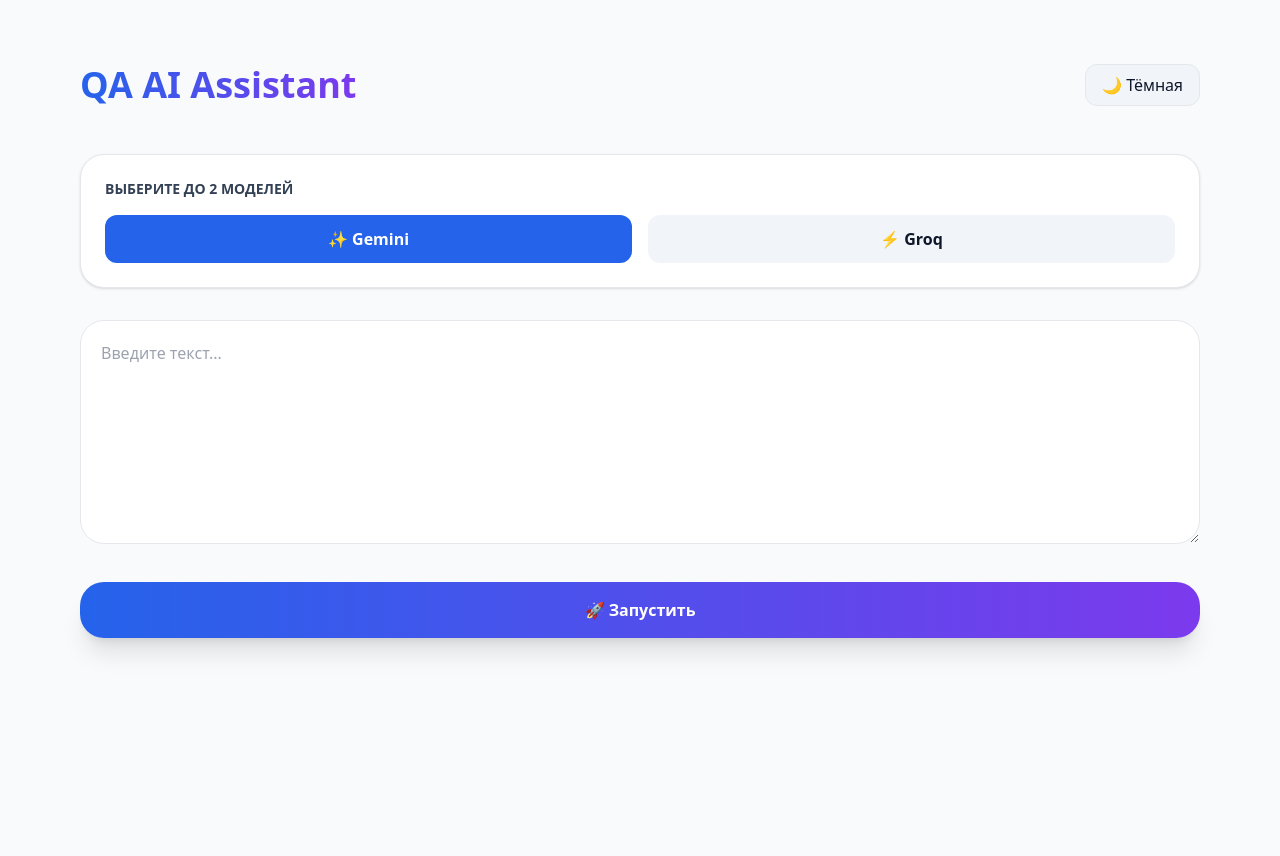
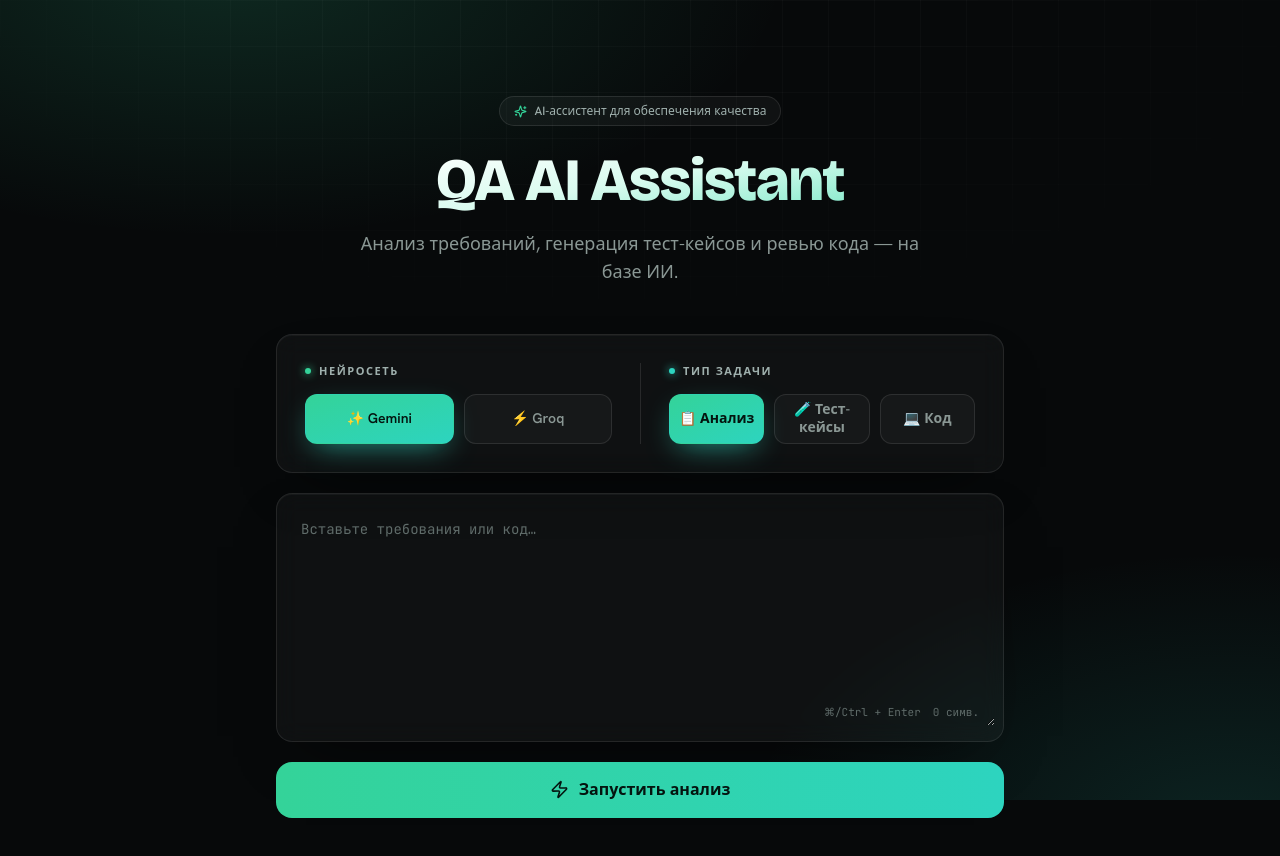
Before and after one commit to AlexeySaraev/QASite, a Next.js app: page / in a window 1280 px wide. Shown: the top 856 px of the page. Before the commit the page ends 800 px from the top, so only its background shows below. Built offline with nearby package versions, Linux system fonts and the light colour scheme.

Commit message:
Update page.tsx

```diff
--- a/app/page.tsx
+++ b/app/page.tsx
@@ -1,146 +1,262 @@
 "use client";
 
-import { useState, useEffect } from "react";
-import { X, Sun, Moon } from "lucide-react";
+import { useState } from "react";
+import { X, Copy, Check, Loader2, Sparkles, Zap } from "lucide-react";
+
+const MODELS = [
+  { id: "gemini", label: "✨ Gemini" },
+  { id: "groq", label: "⚡ Groq" },
+];
+
+const TASKS = [
+  { id: "requirements", label: "📋 Анализ" },
+  { id: "testcases", label: "🧪 Тест-кейсы" },
+  { id: "code", label: "💻 Код" },
+];
 
 export default function Home() {
   const [input, setInput] = useState("");
-  const [results, setResults] = useState<{ model: string; result: string }[]>([]);
-  const [selectedModels, setSelectedModels] = useState<string[]>(["gemini"]);
+  const [result, setResult] = useState("");
+  const [model, setModel] = useState("gemini");
   const [taskType, setTaskType] = useState("requirements");
   const [loading, setLoading] = useState(false);
-  const [darkMode, setDarkMode] = useState(false);
+  const [copied, setCopied] = useState(false);
 
-  // ========================
-  // Theme toggle
-  // ========================
-  useEffect(() => {
-    if (darkMode) {
-      document.documentElement.classList.add("dark");
-    } else {
-      document.documentElement.classList.remove("dark");
-    }
-  }, [darkMode]);
-
-  // ========================
-  // Model selection
-  // ========================
-  const toggleModel = (model: string) => {
-    if (selectedModels.includes(model)) {
-      setSelectedModels(selectedModels.filter((m) => m !== model));
-    } else {
-      if (selectedModels.length < 2) {
-        setSelectedModels([...selectedModels, model]);
-      }
-    }
-  };
-
-  // ========================
-  // Analyze
-  // ========================
   const handleAnalyze = async () => {
-    if (!input.trim() || selectedModels.length === 0) return;
-
+    if (!input.trim() || loading) return;
     setLoading(true);
-    setResults([]);
+    setResult("⏳ ИИ обрабатывает запрос...");
 
     try {
-      const responses = await Promise.all(
-        selectedModels.map(async (model) => {
       const res = await fetch("/api/analyze", {
         method: "POST",
         headers: { "Content-Type": "application/json" },
         body: JSON.stringify({ prompt: input, taskType, model }),
       });
-
       const data = await res.json();
-
-          return {
-            model,
-            result: data.error ? `❌ ${data.error}` : data.result,
-          };
-        })
-      );
-
-      setResults(responses);
+      if (data.error) setResult(`❌ Ошибка: ${data.error}`);
+      else setResult(data.result);
     } catch {
-      setResults([{ model: "error", result: "Ошибка сети." }]);
+      setResult("❌ Произошла ошибка сети.");
     } finally {
       setLoading(false);
     }
   };
 
+  const handleClear = () => {
+    setInput("");
+    setResult("");
+  };
+
+  const handleCopy = async () => {
+    try {
+      await navigator.clipboard.writeText(result);
+      setCopied(true);
+      setTimeout(() => setCopied(false), 2000);
+    } catch {
+      /* clipboard недоступен */
+    }
+  };
+
+  const handleKeyDown = (e) => {
+    if ((e.ctrlKey || e.metaKey) && e.key === "Enter") {
+      e.preventDefault();
+      handleAnalyze();
+    }
+  };
+
+  const chip =
+    "flex-1 min-h-[50px] flex items-center justify-center gap-1.5 text-center rounded-xl text-sm font-semibold border transition-all duration-200 active:scale-[0.97] leading-tight px-2";
+  const chipOn =
+    "text-[#04140f] bg-gradient-to-br from-[#34d399] to-[#2dd4bf] border-transparent shadow-[0_10px_30px_-10px_rgba(45,212,191,0.7)]";
+  const chipOff =
+    "text-[#8a9794] bg-white/[0.03] border-white/10 hover:text-[#e8edec] hover:bg-white/[0.06] hover:border-white/20";
+
   return (
-    <main className="max-w-6xl mx-auto px-4 py-16 dark:bg-slate-900 min-h-screen transition-colors">
+    <div className="qa-root min-h-screen w-full">
+      {/* атмосфера фона */}
+      <div className="qa-bg" />
+      <div className="qa-grid" />
 
-      {/* Header */}
-      <div className="flex justify-between items-center mb-12">
-        <h1 className="text-4xl font-extrabold bg-gradient-to-r from-blue-600 to-violet-600 bg-clip-text text-transparent">
+      <main className="relative max-w-3xl mx-auto px-5 py-16 sm:py-24">
+
+        {/* Хедер */}
+        <header className="text-center mb-12 qa-rise">
+          <span className="inline-flex items-center gap-2 px-3.5 py-1.5 mb-6 rounded-full border border-white/10 bg-white/[0.04] text-xs font-medium text-[#9fb0ad] backdrop-blur-sm">
+            <Sparkles size={13} className="text-[#34d399]" />
+            AI-ассистент для обеспечения качества
+          </span>
+          <h1 className="qa-display text-5xl sm:text-6xl font-extrabold tracking-tight leading-[1.05] mb-5">
+            <span className="bg-gradient-to-br from-white via-[#d9fbef] to-[#7fe9c9] text-transparent bg-clip-text">
               QA AI Assistant
+            </span>
           </h1>
+          <p className="text-base sm:text-lg text-[#8a9794] max-w-xl mx-auto leading-relaxed">
+            Анализ требований, генерация тест-кейсов и ревью кода — на базе ИИ.
+          </p>
+        </header>
 
-        <button
-          onClick={() => setDarkMode(!darkMode)}
-          className="px-4 py-2 rounded-xl border bg-slate-100 dark:bg-slate-800 dark:text-white"
-        >
-          {darkMode ? "☀ Светлая" : "🌙 Тёмная"}
-        </button>
-      </div>
-
-      {/* Models */}
-      <div className="bg-white dark:bg-slate-800 rounded-3xl shadow p-6 mb-8 border dark:border-slate-700">
-        <h3 className="text-sm font-semibold mb-4 text-slate-700 dark:text-slate-300 uppercase">
-          Выберите до 2 моделей
+        {/* Панель выбора */}
+        <section className="qa-card rounded-2xl p-6 sm:p-7 mb-5 qa-rise" style={{ animationDelay: "0.08s" }}>
+          <div className="grid sm:grid-cols-2">
+            {/* Нейросеть */}
+            <div className="sm:pr-7">
+              <h3 className="flex items-center gap-2 text-[11px] font-semibold text-[#9fb0ad] mb-3.5 uppercase tracking-[0.14em]">
+                <span className="h-1.5 w-1.5 rounded-full bg-[#34d399] shadow-[0_0_8px_#34d399]" />
+                Нейросеть
               </h3>
-
-        <div className="flex gap-4">
-          {["gemini", "groq"].map((m) => (
-            <button
-              key={m}
-              onClick={() => toggleModel(m)}
-              className={`flex-1 py-3 rounded-xl font-semibold transition ${
-                selectedModels.includes(m)
-                  ? "bg-blue-600 text-white"
-                  : "bg-slate-100 dark:bg-slate-700 dark:text-white"
-              }`}
-            >
-              {m === "gemini" ? "✨ Gemini" : "⚡ Groq"}
+              <div className="flex gap-2.5">
+                {MODELS.map((m) => (
+                  <button key={m.id} onClick={() => setModel(m.id)} className={`${chip} ${model === m.id ? chipOn : chipOff}`}>
+                    {m.label}
                   </button>
                 ))}
               </div>
             </div>
 
-      {/* Input */}
+            {/* разделитель */}
+            <div className="sm:pl-7 sm:border-l border-white/10 mt-6 sm:mt-0 pt-6 sm:pt-0 border-t sm:border-t-0">
+              <h3 className="flex items-center gap-2 text-[11px] font-semibold text-[#9fb0ad] mb-3.5 uppercase tracking-[0.14em]">
+                <span className="h-1.5 w-1.5 rounded-full bg-[#2dd4bf] shadow-[0_0_8px_#2dd4bf]" />
+                Тип задачи
+              </h3>
+              <div className="flex gap-2.5">
+                {TASKS.map((t) => (
+                  <button key={t.id} onClick={() => setTaskType(t.id)} className={`${chip} ${taskType === t.id ? chipOn : chipOff}`}>
+                    {t.label}
+                  </button>
+                ))}
+              </div>
+            </div>
+          </div>
+        </section>
+
+        {/* Поле ввода */}
+        <section className="qa-card rounded-2xl p-2 mb-5 qa-rise" style={{ animationDelay: "0.16s" }}>
+          <div className="relative">
             <textarea
+              placeholder="Вставьте требования или код…"
+              className="qa-mono w-full h-56 p-4 pr-12 bg-transparent rounded-xl focus:outline-none resize-y text-sm text-[#e8edec] placeholder:text-[#5f6b69] leading-relaxed"
               value={input}
               onChange={(e) => setInput(e.target.value)}
-        placeholder="Введите текст..."
-        className="w-full h-56 p-5 rounded-3xl border bg-white dark:bg-slate-800 dark:text-white dark:border-slate-700 mb-8 resize-y"
+              onKeyDown={handleKeyDown}
             />
+            {input && (
+              <button
+                onClick={handleClear}
+                title="Очистить"
+                aria-label="Очистить поле"
+                className="absolute top-3 right-3 h-7 w-7 flex items-center justify-center rounded-lg bg-white/[0.06] text-[#8a9794] hover:bg-white/[0.12] hover:text-white transition-all"
+              >
+                <X size={15} />
+              </button>
+            )}
+            <div className="absolute bottom-3 right-4 flex items-center gap-3 text-[11px] text-[#5f6b69] select-none pointer-events-none qa-mono">
+              <span className="hidden sm:inline">⌘/Ctrl + Enter</span>
+              <span>{input.length} симв.</span>
+            </div>
+          </div>
+        </section>
 
-      {/* Run */}
+        {/* Кнопка запуска */}
         <button
           onClick={handleAnalyze}
-        disabled={loading}
-        className="w-full py-4 rounded-3xl bg-gradient-to-r from-blue-600 to-violet-600 text-white font-bold shadow-xl mb-10"
+          disabled={loading || !input.trim()}
+          className="qa-rise group w-full flex items-center justify-center gap-2.5 py-4 rounded-2xl text-base font-bold text-[#04140f] bg-gradient-to-r from-[#34d399] to-[#2dd4bf] shadow-[0_14px_44px_-14px_rgba(45,212,191,0.8)] transition-all duration-200 hover:-translate-y-0.5 hover:shadow-[0_20px_56px_-14px_rgba(45,212,191,0.95)] active:translate-y-0 disabled:opacity-30 disabled:shadow-none disabled:cursor-not-allowed disabled:hover:translate-y-0"
+          style={{ animationDelay: "0.24s" }}
         >
-        {loading ? "Анализ..." : "🚀 Запустить"}
+          {loading ? (
+            <>
+              <Loader2 size={19} className="animate-spin" />
+              Анализирую…
+            </>
+          ) : (
+            <>
+              <Zap size={19} className="transition-transform group-hover:scale-110" />
+              Запустить анализ
+            </>
+          )}
         </button>
 
-      {/* Results */}
-      <div className="grid md:grid-cols-2 gap-6">
-        {results.map((r, index) => (
-          <div
-            key={index}
-            className="bg-white dark:bg-slate-800 rounded-3xl p-6 border dark:border-slate-700 whitespace-pre-wrap text-sm"
+        {/* Результат */}
+        {result && (
+          <section className="qa-card rounded-2xl overflow-hidden mt-7 qa-rise">
+            <div className="flex items-center justify-between px-5 py-3 border-b border-white/10 bg-white/[0.02]">
+              <div className="flex items-center gap-2">
+                <span className="flex gap-1.5">
+                  <span className="h-2.5 w-2.5 rounded-full bg-[#ff5f57]" />
+                  <span className="h-2.5 w-2.5 rounded-full bg-[#febc2e]" />
+                  <span className="h-2.5 w-2.5 rounded-full bg-[#28c840]" />
+                </span>
+                <span className="ml-1 text-xs font-medium text-[#8a9794] qa-mono">результат</span>
+              </div>
+              <button
+                onClick={handleCopy}
+                className="flex items-center gap-1.5 text-xs font-medium text-[#8a9794] hover:text-[#34d399] transition-colors"
               >
-            <h4 className="font-bold mb-3">
-              {r.model === "gemini" ? "✨ Gemini" : "⚡ Groq"}
-            </h4>
-            {r.result}
+                {copied ? (
+                  <>
+                    <Check size={14} /> Скопировано
+                  </>
+                ) : (
+                  <>
+                    <Copy size={14} /> Копировать
+                  </>
+                )}
+              </button>
             </div>
-        ))}
+            <div className="qa-mono p-5 sm:p-6 whitespace-pre-wrap text-sm leading-relaxed text-[#d7dedc] min-h-[140px]">
+              {result}
             </div>
+          </section>
+        )}
       </main>
+
+      {/* стили: шрифты, фон, анимации, стеклянные панели */}
+      <style>{`
+        @import url('https://fonts.googleapis.com/css2?family=Bricolage+Grotesque:opsz,wght@12..96,600;12..96,700;12..96,800&family=Hanken+Grotesk:wght@400;500;600&family=JetBrains+Mono:wght@400;500&display=swap');
+
+        .qa-root {
+          font-family: 'Hanken Grotesk', system-ui, sans-serif;
+          color: #e8edec;
+          background: #07090a;
+          -webkit-font-smoothing: antialiased;
+        }
+        .qa-display { font-family: 'Bricolage Grotesque', sans-serif; }
+        .qa-mono { font-family: 'JetBrains Mono', ui-monospace, monospace; }
+
+        .qa-bg {
+          position: fixed; inset: 0; z-index: 0; pointer-events: none;
+          background:
+            radial-gradient(62% 48% at 18% -4%, rgba(52,211,153,0.16), transparent 70%),
+            radial-gradient(54% 50% at 96% 104%, rgba(45,212,191,0.13), transparent 70%),
+            #07090a;
+        }
+        .qa-grid {
+          position: fixed; inset: 0; z-index: 0; pointer-events: none;
+          background-image:
+            linear-gradient(rgba(255,255,255,0.022) 1px, transparent 1px),
+            linear-gradient(90deg, rgba(255,255,255,0.022) 1px, transparent 1px);
+          background-size: 46px 46px;
+          -webkit-mask-image: radial-gradient(ellipse 78% 58% at 50% 0%, #000 30%, transparent 76%);
+                  mask-image: radial-gradient(ellipse 78% 58% at 50% 0%, #000 30%, transparent 76%);
+        }
+
+        .qa-card {
+          background: rgba(255,255,255,0.035);
+          border: 1px solid rgba(255,255,255,0.09);
+          backdrop-filter: blur(12px);
+          -webkit-backdrop-filter: blur(12px);
+          box-shadow: 0 24px 60px -30px rgba(0,0,0,0.7), inset 0 1px 0 rgba(255,255,255,0.04);
+        }
+
+        @keyframes qa-rise {
+          from { opacity: 0; transform: translateY(16px); }
+          to   { opacity: 1; transform: none; }
+        }
+        .qa-rise { animation: qa-rise 0.7s cubic-bezier(0.2,0.7,0.2,1) both; }
+        @media (prefers-reduced-motion: reduce) { .qa-rise { animation: none; } }
+      `}</style>
+    </div>
   );
 }
```
Lines whose indentation alone changed are shown as unchanged.
